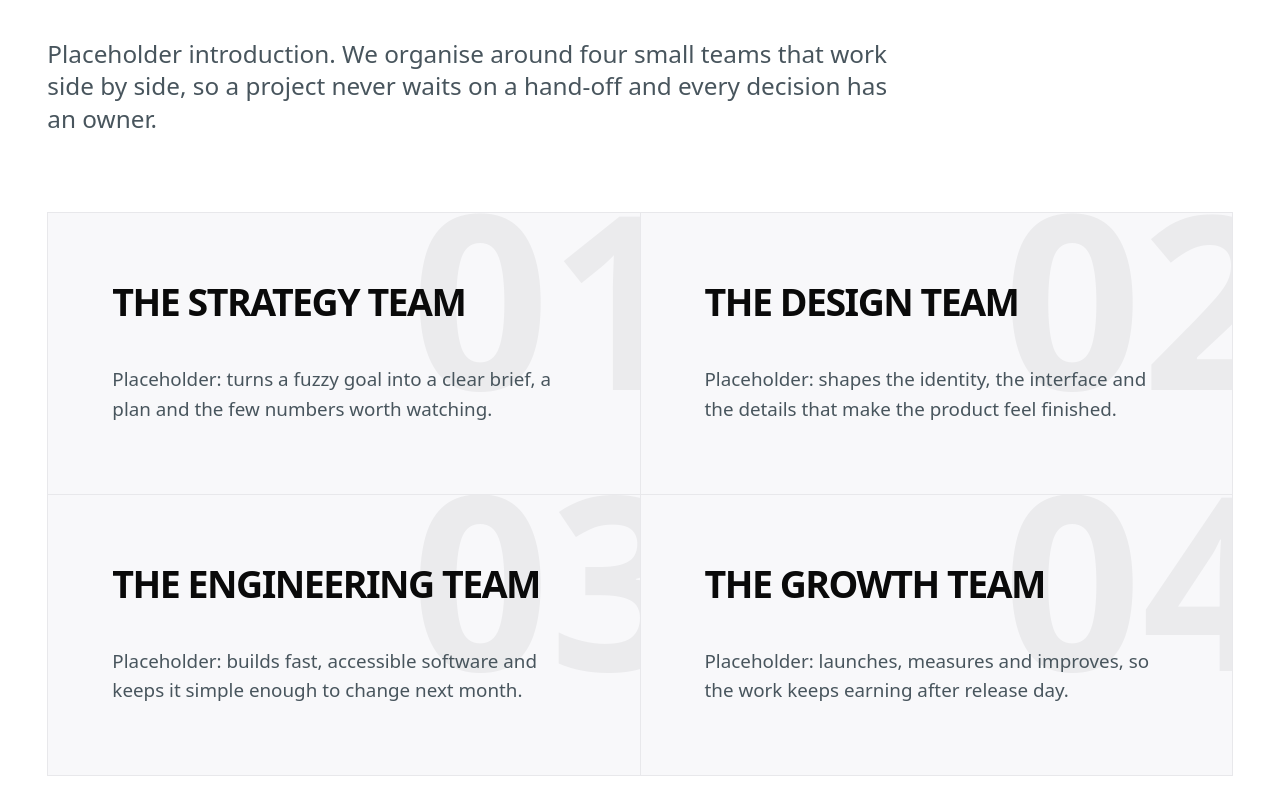
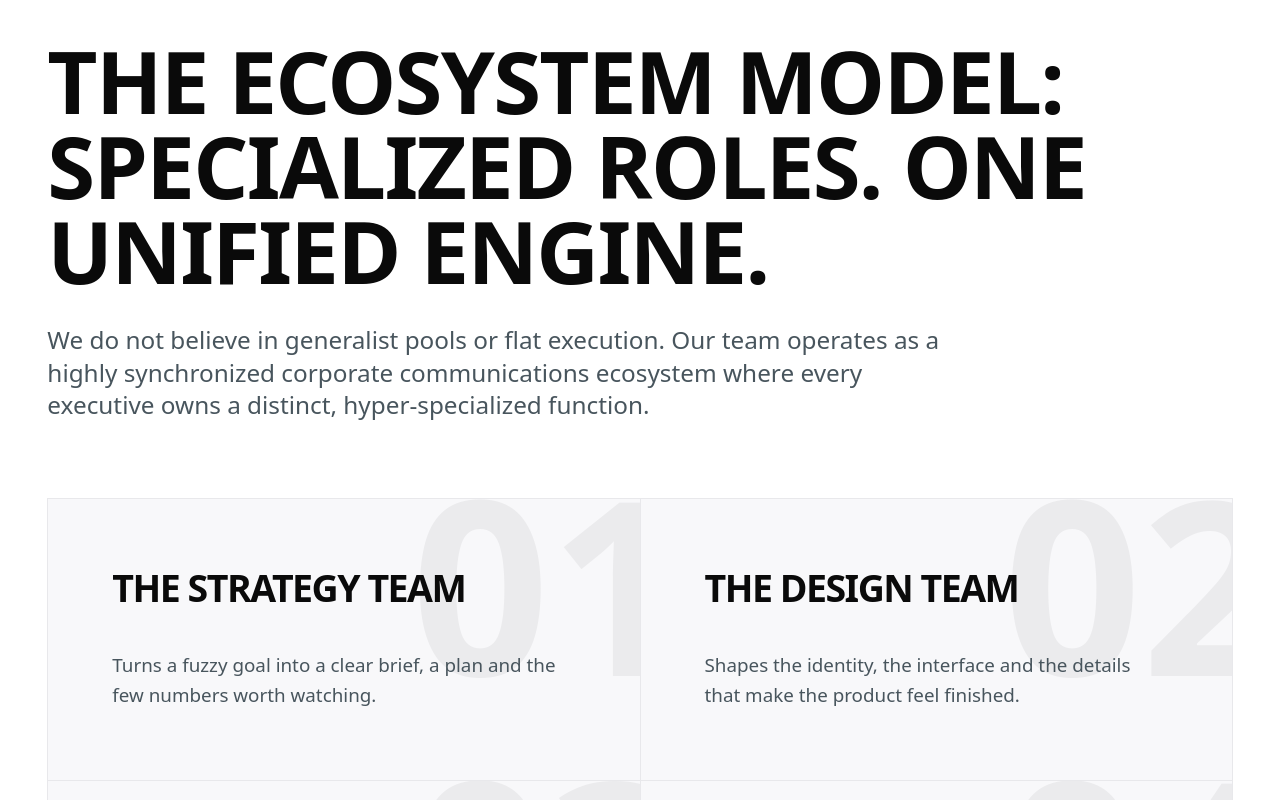
Before and after one commit to nazbara/Portfolio, a React (Vite) app: page /about in a window 1280 px wide. Shown: the part 1340-2140 px from the top of the page. Built offline with nearby package versions, Linux system fonts and the light colour scheme.

Commit message:
About page

```diff
--- a/src/data/about-page.ts
+++ b/src/data/about-page.ts
@@ -16,29 +16,31 @@ export const aboutHero = {
 } as const
 
 export const introBand = {
-  lead: 'Placeholder story. Nezbara began as a small studio that liked making things properly, and has grown into a team of designers, engineers and strategists who plan, build and look after digital products from the first sketch to the tenth release. We keep the group small and senior so that every project gets the attention it was hired for.',
-  side: 'Placeholder note: a shorter paragraph about how the studio works, what it cares about and the kind of teams it likes to partner with.',
+  lead: "Nezbara started at a desk with too many browser tabs open and one rule that stuck: do it properly, or don't ship it. That's grown into a studio of designers, engineers and strategists who stay with a product from first sketch to tenth release. We keep the team small and senior, so every project gets the care it deserves.",
+  side: "Nezbara works closely with founders who know what they want, moving fast without cutting corners, and staying invested in a product long after launch.",
 } as const
 
 export const teams = {
+  /** Three lines, set uppercase (same shape as embedded.heading). */
+  heading: ['The Ecosystem Model:', 'Specialized Roles. One', 'Unified Engine.'],
   intro:
-    'Placeholder introduction. We organise around four small teams that work side by side, so a project never waits on a hand-off and every decision has an owner.',
+    'We do not believe in generalist pools or flat execution. Our team operates as a highly synchronized corporate communications ecosystem where every executive owns a distinct, hyper-specialized function.',
   items: [
     {
       title: 'The Strategy Team',
-      description: 'Placeholder: turns a fuzzy goal into a clear brief, a plan and the few numbers worth watching.',
+      description: 'Turns a fuzzy goal into a clear brief, a plan and the few numbers worth watching.',
     },
     {
       title: 'The Design Team',
-      description: 'Placeholder: shapes the identity, the interface and the details that make the product feel finished.',
+      description: 'Shapes the identity, the interface and the details that make the product feel finished.',
     },
     {
       title: 'The Engineering Team',
-      description: 'Placeholder: builds fast, accessible software and keeps it simple enough to change next month.',
+      description: 'Builds fast, accessible software and keeps it simple enough to change next month.',
     },
     {
       title: 'The Growth Team',
-      description: 'Placeholder: launches, measures and improves, so the work keeps earning after release day.',
+      description: 'Launches, measures and improves, so the work keeps earning after release day.',
     },
   ],
 } as const
@@ -54,22 +56,22 @@ export const founders = {
 
 export const values = {
   heading: 'Our principles',
-  subline: 'Placeholder: three short ideas we hold ourselves to on every project.',
+  subline: '3C - Short ideas we hold ourselves to on every project.',
   items: [
     {
       word: '[CRAFT]',
       label: 'Craft',
-      description: 'Placeholder: we sweat the details nobody asks about, because they are what people feel.',
+      description: 'We sweat the details nobody asks about, because they are what people feel.',
     },
     {
       word: '[CLARITY]',
       label: 'Clarity',
-      description: 'Placeholder: plain words, honest scopes and decisions that anyone on the team can explain.',
+      description: 'Plain words, honest scopes and decisions that anyone on the team can explain.',
     },
     {
       word: '[CARE]',
       label: 'Care',
-      description: 'Placeholder: we treat your product and your people as if they were our own, long after launch.',
+      description: 'We treat your product and your people as if they were our own, long after launch.',
     },
   ],
 } as const
@@ -78,8 +80,8 @@ export const embedded = {
   label: 'Long-term partners',
   /** Three lines, set uppercase. */
   heading: ['We stay with clients', 'well beyond', 'launch day.'],
-  lead: 'Placeholder: we work as a long-term extension of the teams we join, not a supplier that disappears once the invoice is paid.',
-  body: 'Placeholder: from the first workshop to the tenth release, the same people stay involved, so what we learn on one project makes the next one better.',
+  lead: 'We work as a long-term extension of the teams we join, not a supplier that disappears once the invoice is paid.',
+  body: 'From the first workshop to the tenth release, the same people stay involved, so what we learn on one project makes the next one better.',
 } as const
 
 export const aboutContact = {
--- a/src/sections/about/Teams.tsx
+++ b/src/sections/about/Teams.tsx
@@ -1,21 +1,44 @@
 import Reveal from '@/components/Reveal'
 import { teams } from '@/data/about-page'
 
+/** Average advance of one uppercase glyph at weight 800 / tracking -.02em (same fit used by ServiceHero). */
+const EM_PER_CHAR = 0.62
+
 /**
- * White section: a light 36px intro, then a 2 × 2 grid (1 column on phones) of cells with 1px
- * hairlines between them (each 880 × 420 at 1908). A huge, almost invisible number 01–04 hangs off the
- * top-right of every cell and is clipped by it. Hover / keyboard focus / touch press flip the
- * cell to ink with a white title and a cool-blue description (.team-cell in globals.css).
+ * White section: a huge hero-scale heading (same size/weight as the About hero and Embedded's
+ * heading — --fs-about-hero, extrabold, -.02em), sized to fit its longest line at any width, then a
+ * light 36px intro, then a 2 × 2 grid (1 column on phones) of cells with 1px hairlines between them
+ * (each 880 × 420 at 1908). A huge, almost invisible number 01–04 hangs off the top-right of every
+ * cell and is clipped by it. Hover / keyboard focus / touch press flip the cell to ink with a white
+ * title and a cool-blue description (.team-cell in globals.css).
  */
 export default function Teams() {
+  const longest = Math.max(...teams.heading.map((l) => l.length))
+
   return (
-    <section data-theme="light" aria-labelledby="teams-intro" className="bg-canvas py-(--section-py-lg)">
+    <section data-theme="light" aria-labelledby="teams-heading" className="overflow-x-clip bg-canvas py-(--section-py-lg)">
       <div className="site-container">
         <Reveal>
-          <p
-            id="teams-intro"
-            className="max-w-[76%] text-(length:--fs-lead-lg) leading-[1.333] font-light text-ink-slate max-lg:max-w-none"
-          >
+          <div style={{ containerType: 'inline-size' }}>
+            <h2
+              id="teams-heading"
+              className="font-extrabold tracking-[-0.02em] text-fg uppercase"
+              style={{
+                fontSize: `min(var(--fs-about-hero), calc(100cqw / ${(longest * EM_PER_CHAR).toFixed(2)}))`,
+                lineHeight: 0.98,
+              }}
+            >
+              {teams.heading.map((line) => (
+                <span key={line} className="block">
+                  {line}
+                </span>
+              ))}
+            </h2>
+          </div>
+        </Reveal>
+
+        <Reveal delay={0.08} className="mt-8 lg:mt-[2.4vw]">
+          <p className="max-w-[76%] text-(length:--fs-lead-lg) leading-[1.333] font-light text-ink-slate max-lg:max-w-none">
             {teams.intro}
           </p>
         </Reveal>
```
